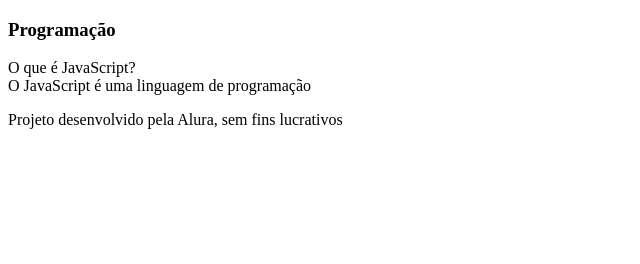
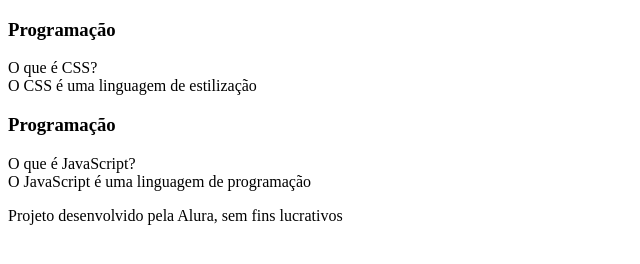
Before and after one commit to viniciosdos/flashcard, a plain HTML site: page index.html in a window 1280 px wide. Shown: the whole page, without its empty margins (0-640 px from the left). Drawn offline with Linux system fonts and the light colour scheme.

Commit message:
Add files via upload

```diff
--- a/index.html
+++ b/index.html
@@ -9,6 +9,15 @@
     <main>
     <section id="container">
                 <article class="cartao">
+                    <div class="cartao__conteudo">
+                <h3>Programação</h3>
+                <div class="cartao__conteudo__pergunta">
+                        O que é CSS?
+                </div>
+                <div class="cartao__conteudo__resposta">
+                        O CSS é uma linguagem de estilização
+                </div>
+                        </div>
                     <div class="cartao__conteudo">
                                 <h3>Programação</h3>
                                 <div class="cartao__conteudo__pergunta">
```
